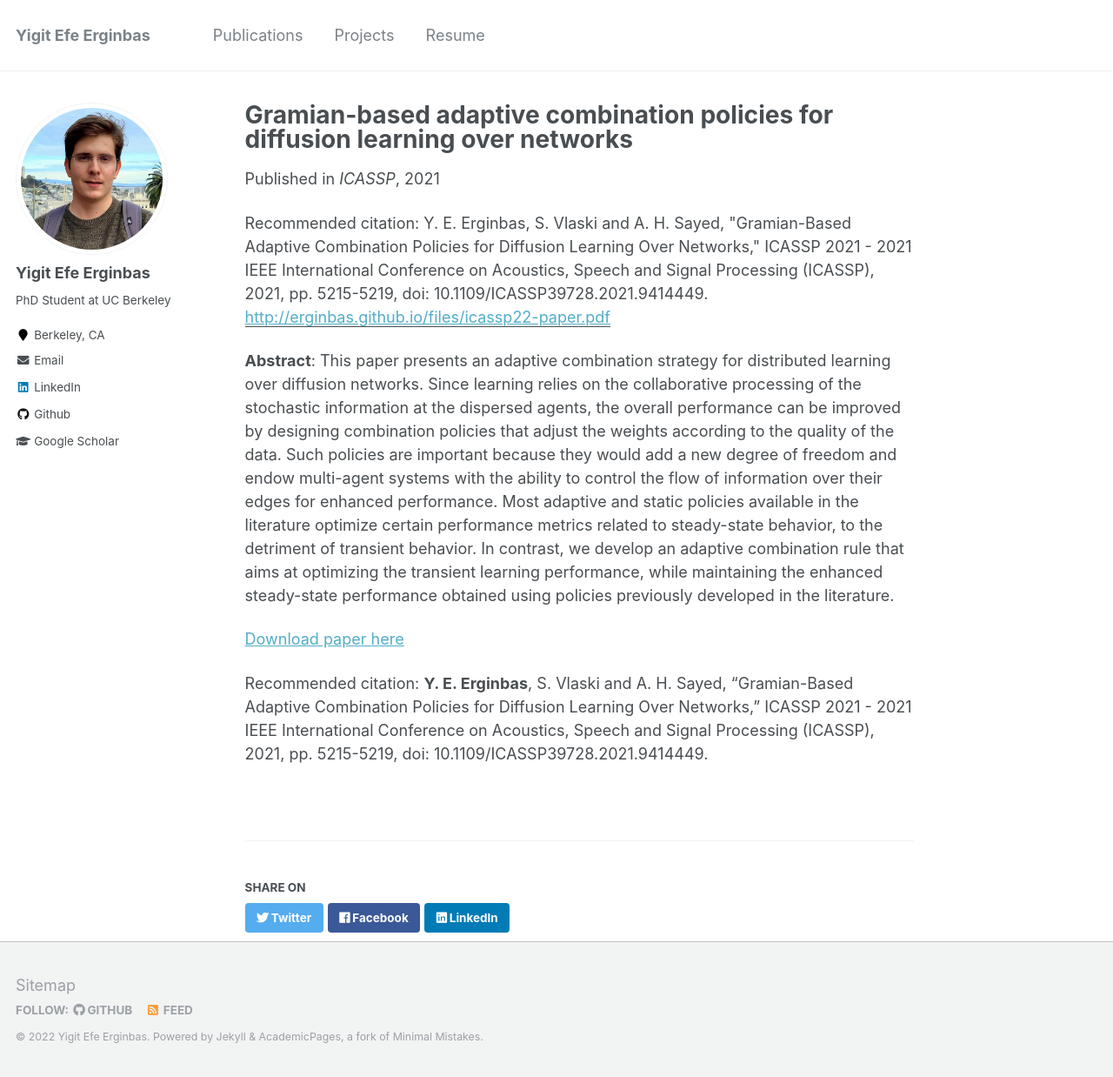
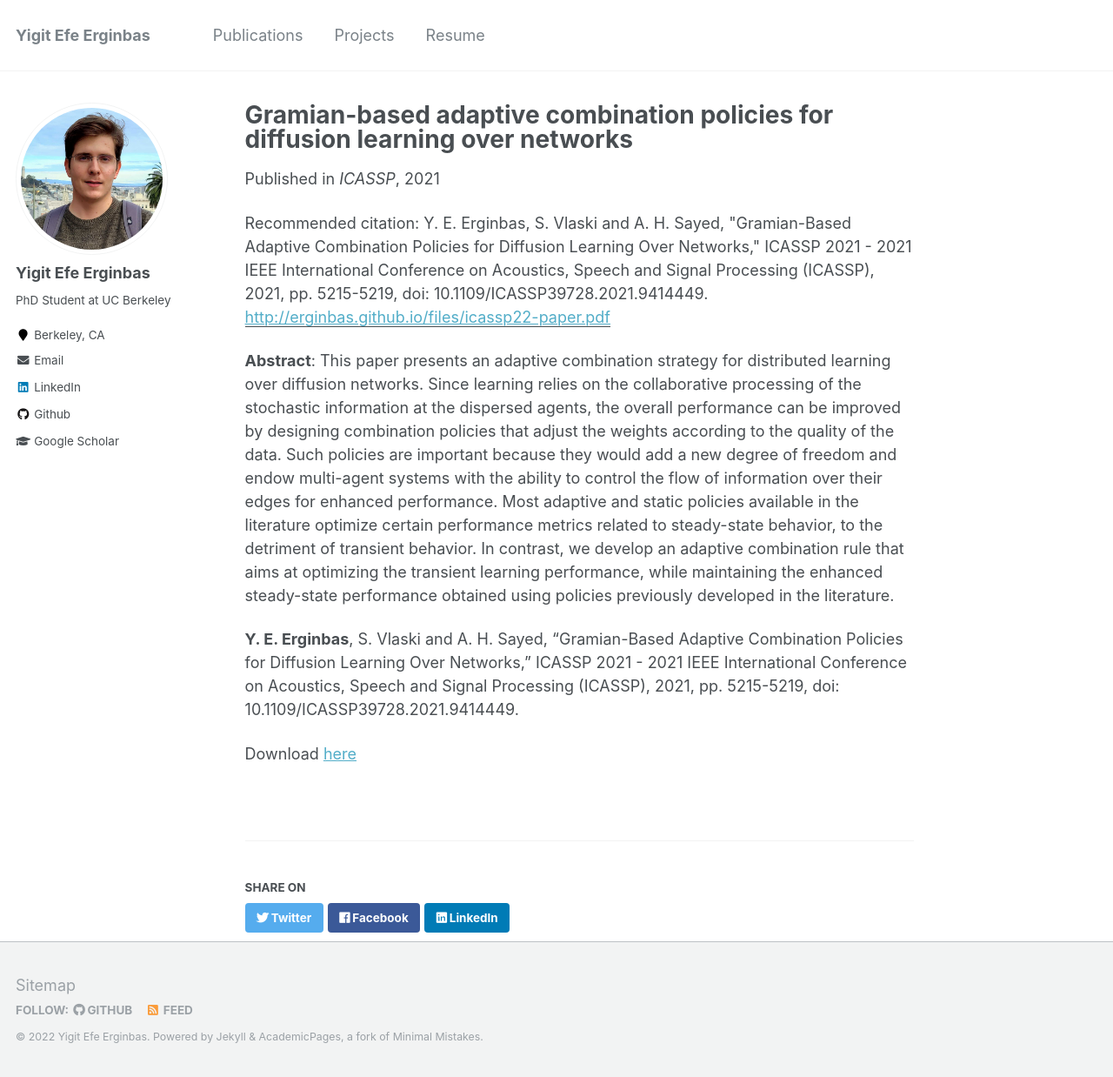
Before and after one commit to erginbas/erginbas.github.io, a Jekyll site: the page built from _publications/2021-06-icassp-publication.md, in a window 1280 px wide and 1238 px high. Shown: the whole window at 87% size. Built offline with Jekyll 4.4.1, drawn with Linux system fonts in a browser that asks for light colours.

Commit message:
no message

```diff
--- a/_includes/archive-single.html
+++ b/_includes/archive-single.html
@@ -53,9 +53,9 @@
     {% endif %}
 
     {% if post.citation and post.paperurl %}
-      <p>Recommended citation: {{ post.citation }} <a href="{{ post.paperurl }}"><u>{{ post.paperurl }}</u></a></p>
+      <p>{{ post.citation }} Download <a href=" {{ post.paperurl }} "><u>here</u></a></p>
     {% elsif post.citation %}
-      <p>Recommended citation: {{ post.citation }} </p>
+      <p>{{ post.citation }} </p>
     {% elsif post.paperurl %}
       <p>Download <a href=" {{ post.paperurl }} "><u>here</u></a></p>
     {% endif %}
--- a/_publications/icassp-publication.md
+++ b/_publications/2021-06-icassp-publication.md
@@ -10,6 +10,6 @@ citation: 'Y. E. Erginbas, S. Vlaski and A. H. Sayed, "Gramian-Based Adaptive Co
 ---
 **Abstract**: This paper presents an adaptive combination strategy for distributed learning over diffusion networks. Since learning relies on the collaborative processing of the stochastic information at the dispersed agents, the overall performance can be improved by designing combination policies that adjust the weights according to the quality of the data. Such policies are important because they would add a new degree of freedom and endow multi-agent systems with the ability to control the flow of information over their edges for enhanced performance. Most adaptive and static policies available in the literature optimize certain performance metrics related to steady-state behavior, to the detriment of transient behavior. In contrast, we develop an adaptive combination rule that aims at optimizing the transient learning performance, while maintaining the enhanced steady-state performance obtained using policies previously developed in the literature.
 
-[Download paper here](http://erginbas.github.io/files/icassp22-paper.pdf)
+**Y. E. Erginbas**, S. Vlaski and A. H. Sayed, "Gramian-Based Adaptive Combination Policies for Diffusion Learning Over Networks," ICASSP 2021 - 2021 IEEE International Conference on Acoustics, Speech and Signal Processing (ICASSP), 2021, pp. 5215-5219, doi: 10.1109/ICASSP39728.2021.9414449.
 
-Recommended citation: **Y. E. Erginbas**, S. Vlaski and A. H. Sayed, "Gramian-Based Adaptive Combination Policies for Diffusion Learning Over Networks," ICASSP 2021 - 2021 IEEE International Conference on Acoustics, Speech and Signal Processing (ICASSP), 2021, pp. 5215-5219, doi: 10.1109/ICASSP39728.2021.9414449.
+Download [here](http://erginbas.github.io/files/icassp22-paper.pdf)
```
Also changed, not shown: other parts of _publications/2021-06-icassp-publication.md (+1 -1 lines).
